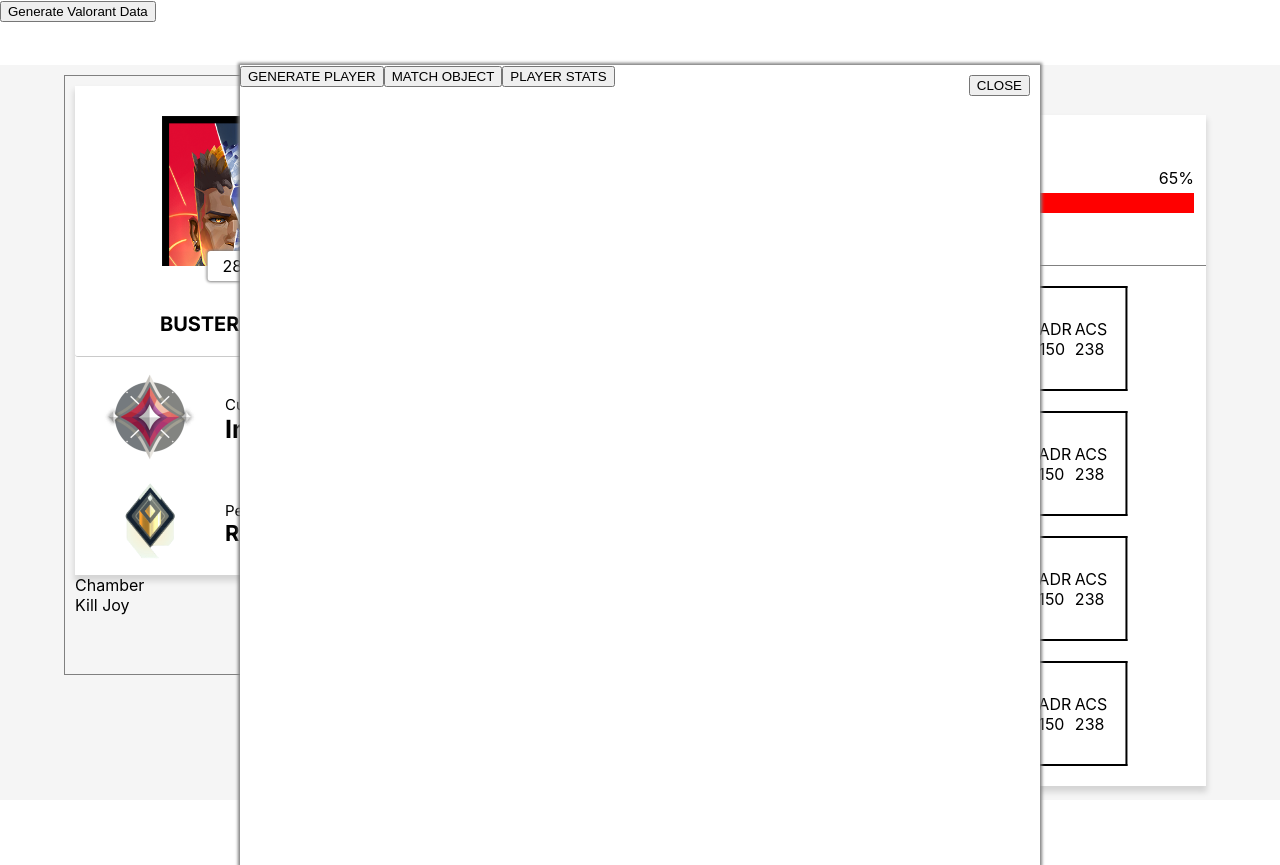
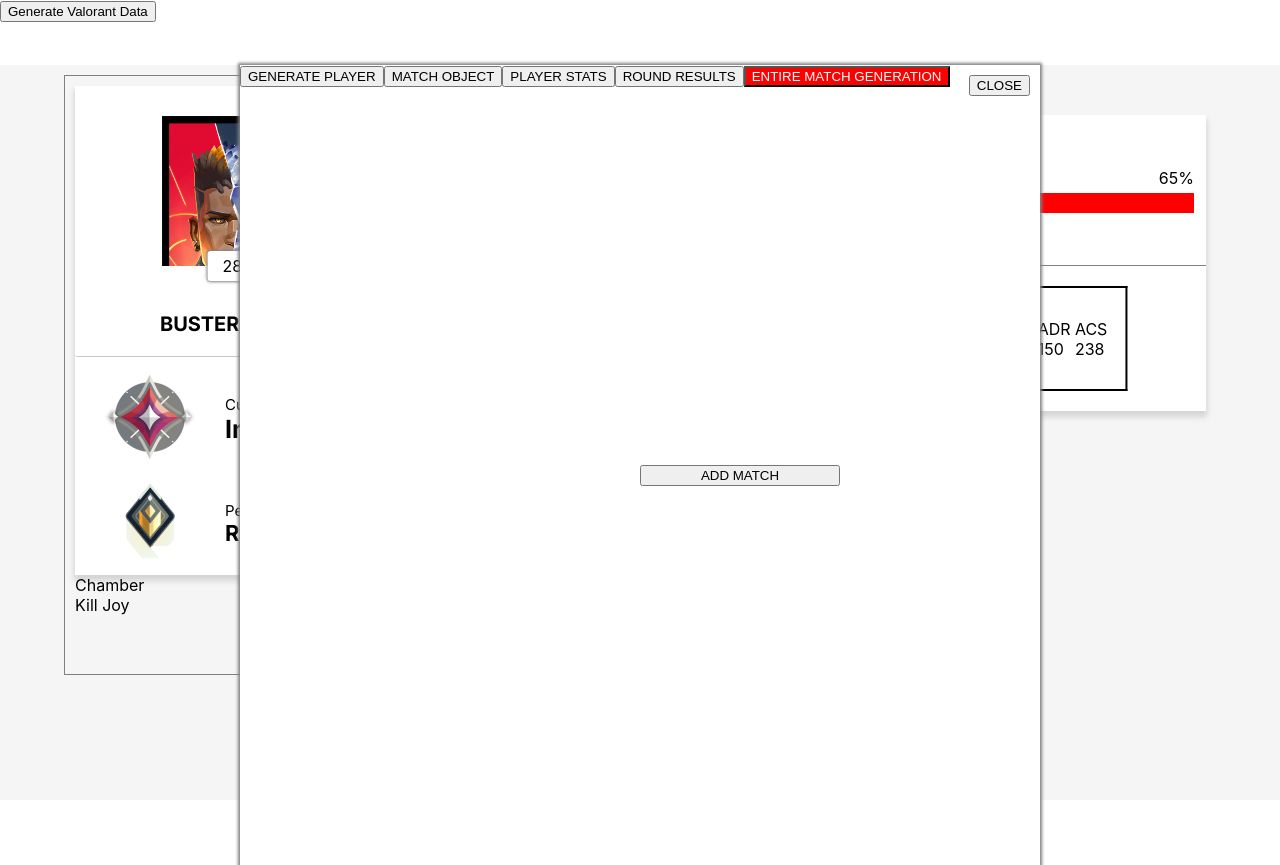
Before and after one commit to Damango/Valorant-Stat-Tracker, a React (Create React App) app: page / in a window 1280 px wide. Both pictures are taken after a click on the button "Generate Valorant Data". Built offline with nearby package versions, Linux system fonts and the light colour scheme.

Commit message:
Data Generation complete

```diff
--- a/src/Components/MatchCard/MatchCard.css
+++ b/src/Components/MatchCard/MatchCard.css
@@ -140,6 +140,7 @@
 	background-color: white;
 	border: 1px solid black;
 	transition: 0.3s;
+	overflow: hidden;
 }
 
 .drop-down-chart-container {
--- a/src/Components/MatchCard/MatchCard.js
+++ b/src/Components/MatchCard/MatchCard.js
@@ -79,6 +79,63 @@
 		);
 	}
 
+	function calculatePlayerStats() {
+		let i, j;
+		let roundResults = props.matchData.roundResults;
+
+		let kills = 0;
+		let deaths = 0;
+		let assists = Math.floor(Math.random() * 9);
+		let KDRatio = 0;
+		for (i = 0; i < roundResults.length; i++) {
+			for (j = 0; j < roundResults[i].playerStats.length; j++) {
+				if (roundResults[i].playerStats[j].playerID === props.currentPlayer) {
+					kills += roundResults[i].playerStats[j].kills;
+					if (roundResults[i].playerStats[j].died) {
+						deaths += 1;
+					}
+				}
+			}
+		}
+
+		console.log("Kills: " + kills);
+		console.log("Deaths: " + deaths);
+		if (deaths === 0) {
+			KDRatio = Math.round(kills);
+		} else {
+			KDRatio = Math.round((kills / deaths) * 100) / 100;
+		}
+
+		console.log(roundResults);
+
+		return (
+			<div className="match-player-stats-container">
+				<div className="match-player-kda">
+					<div>K/D/A</div>
+					<div>
+						{kills}/{deaths}/{assists}
+					</div>
+				</div>
+				<div className="match-player-kd">
+					<div>K/D</div>
+					<div>{KDRatio}</div>
+				</div>
+				<div className="match-player-hs-percent">
+					<div>HS%</div>
+					<div>25%</div>
+				</div>
+				<div className="match-player-adr">
+					<div>ADR</div>
+					<div>150</div>
+				</div>
+				<div className="match-player-acs">
+					<div>ACS</div>
+					<div>238</div>
+				</div>
+			</div>
+		);
+	}
+
 	function generateRandomDelay() {
 		let theRandomNumber = Math.random() * 0.5;
 
@@ -117,6 +174,13 @@
 		if (dropDown) {
 			return (
 				<div className="match-card-drop-down-container" ref={dropDownRef}>
+					<button
+						onClick={() => {
+							calculatePlayerStats();
+						}}
+					>
+						CLICK
+					</button>
 					<div className="drop-down-chart-container">
 						<ResponsiveContainer width="100%" height={250}>
 							<LineChart
@@ -197,28 +261,7 @@
 					{calculateMatchResult()}
 				</div>
 
-				<div className="match-player-stats-container">
-					<div className="match-player-kda">
-						<div>K/D/A</div>
-						<div>26/7/19</div>
-					</div>
-					<div className="match-player-kd">
-						<div>K/D</div>
-						<div>1.5</div>
-					</div>
-					<div className="match-player-hs-percent">
-						<div>HS%</div>
-						<div>25%</div>
-					</div>
-					<div className="match-player-adr">
-						<div>ADR</div>
-						<div>150</div>
-					</div>
-					<div className="match-player-acs">
-						<div>ACS</div>
-						<div>238</div>
-					</div>
-				</div>
+				{calculatePlayerStats()}
 			</div>
 			{renderDropDown()}
 		</div>
--- a/src/GenerateMatchData/GenerateMatchData.js
+++ b/src/GenerateMatchData/GenerateMatchData.js
@@ -32,7 +32,7 @@
 	let names = [
 		"Mambu",
 		"SADE",
-		"Busters",
+		"Giga Busters",
 		"DonnieTMain",
 		"EVIL Busters",
 		"Evil Mambu",
@@ -71,11 +71,11 @@
 
 	function generatePlayerStats() {
 		let playerStatsObject = {
-			playerID: "Busters#zyzz",
+			playerID: names[Math.floor(Math.random() * names.length)] + "#zyzz",
 			kills: Math.floor(Math.random() * 5),
 			damage: Math.floor(Math.random() * 500),
 			score: Math.floor(Math.random() * 1500),
-			damage: [],
+			died: Math.random() < 0.5,
 			economy: {
 				loadoutValue: Math.floor(Math.random() * 7000),
 				weapon: weapons[Math.floor(Math.random() * weapons.length)],
@@ -88,10 +88,33 @@
 			},
 		};
 		console.log(playerStatsObject);
+		return playerStatsObject;
 	}
 
 	function generateRoundResults(roundIndex) {
 		let playersStats = [];
+		let j;
+		for (j = 0; j < 9; j++) {
+			playersStats.push(generatePlayerStats());
+		}
+		playersStats.push({
+			playerID: "Busters#zyzz",
+			kills: Math.floor(Math.random() * 5),
+			damage: Math.floor(Math.random() * 500),
+			score: Math.floor(Math.random() * 1500),
+			died: Math.random() < 0.5,
+			damage: [],
+			economy: {
+				loadoutValue: 800,
+				weapon: "Vandal",
+				armor: "full",
+				remaining: 5000,
+				spent: 3900,
+			},
+			ability: {
+				test: "Brim Molly",
+			},
+		});
 		let i;
 		for (i = 0; i < 10; i++) {}
 		let roundResultObject = {
@@ -100,30 +123,19 @@
 			winningTeam: teams[Math.floor(Math.random() * 2)],
 			bombPlanter: "",
 			bombDefuser: "",
-			playerStats: [
-				{
-					playerID: "Busters#zyzz",
-					kills: 4,
-					damage: 375,
-					score: 1200,
-					damage: [],
-					economy: {
-						loadoutValue: 800,
-						weapon: "Vandal",
-						armor: "full",
-						remaining: 5000,
-						spent: 3900,
-					},
-					ability: {
-						test: "Brim Molly",
-					},
-				},
-			],
+			playerStats: playersStats,
 		};
+		console.log(roundResultObject);
+		return roundResultObject;
 	}
 	function generateMatch() {
-		let i;
+		let i, j;
 		let players = [];
+		let roundResults = [];
+
+		for (j = 0; j < 13; j++) {
+			roundResults.push(generateRoundResults(j + 1));
+		}
 
 		for (i = 0; i < 10; i++) {
 			players.push(generateRandomPlayer());
@@ -144,12 +156,21 @@
 				winningTeam: teams[Math.floor(Math.random() * 2)],
 			},
 			players: players,
+			roundResults: roundResults,
 		};
 
 		console.log(matchObject);
+		return matchObject;
 	}
 
 	function generatePlayerHistory() {}
+
+	function addMatch() {
+		let matchHistory = props.matchData;
+		matchHistory.push(generateMatch());
+		console.log(matchHistory);
+		props.setMatchData(matchHistory);
+	}
 
 	return (
 		<div className="generate-match-data-container">
@@ -185,6 +206,36 @@
 			>
 				PLAYER STATS
 			</button>
+
+			<button
+				onClick={() => {
+					generateRoundResults();
+				}}
+			>
+				ROUND RESULTS
+			</button>
+
+			<button
+				onClick={() => {
+					generateMatch();
+				}}
+				style={{ backgroundColor: "red", color: "white" }}
+			>
+				ENTIRE MATCH GENERATION
+			</button>
+
+			<button
+				onClick={addMatch}
+				style={{
+					width: "200px",
+					position: "absolute",
+					top: "50%",
+					left: "50%",
+					transformTranslate: "-50%, -50%",
+				}}
+			>
+				ADD MATCH
+			</button>
 		</div>
 	);
 };
--- a/src/Match Data/MatchData.js
+++ b/src/Match Data/MatchData.js
@@ -65,7 +65,7 @@
 						kills: 4,
 						damage: 375,
 						score: 1200,
-						damage: [],
+
 						economy: {
 							loadoutValue: 800,
 							weapon: "Vandal",
@@ -91,7 +91,7 @@
 						kills: 4,
 						damage: 375,
 						score: 1200,
-						damage: [],
+
 						economy: {
 							loadoutValue: 1900,
 							weapon: "Vandal",
@@ -117,7 +117,7 @@
 						kills: 4,
 						damage: 375,
 						score: 1200,
-						damage: [],
+
 						economy: {
 							loadoutValue: 4800,
 							weapon: "Vandal",
@@ -143,7 +143,7 @@
 						kills: 4,
 						damage: 375,
 						score: 1200,
-						damage: [],
+
 						economy: {
 							loadoutValue: 2000,
 							weapon: "Vandal",
@@ -169,7 +169,7 @@
 						kills: 4,
 						damage: 375,
 						score: 1200,
-						damage: [],
+
 						economy: {
 							loadoutValue: 2600,
 							weapon: "Vandal",
@@ -195,7 +195,7 @@
 						kills: 4,
 						damage: 375,
 						score: 1200,
-						damage: [],
+
 						economy: {
 							loadoutValue: 7600,
 							weapon: "Vandal",
@@ -221,7 +221,7 @@
 						kills: 4,
 						damage: 375,
 						score: 1200,
-						damage: [],
+
 						economy: {
 							loadoutValue: 9000,
 							weapon: "Vandal",
@@ -247,7 +247,7 @@
 						kills: 4,
 						damage: 375,
 						score: 1200,
-						damage: [],
+
 						economy: {
 							loadoutValue: 5600,
 							weapon: "Vandal",
@@ -273,7 +273,7 @@
 						kills: 4,
 						damage: 375,
 						score: 1200,
-						damage: [],
+
 						economy: {
 							loadoutValue: 3200,
 							weapon: "Vandal",
@@ -299,7 +299,7 @@
 						kills: 4,
 						damage: 375,
 						score: 1200,
-						damage: [],
+
 						economy: {
 							loadoutValue: 1700,
 							weapon: "Vandal",
@@ -325,7 +325,7 @@
 						kills: 4,
 						damage: 375,
 						score: 1200,
-						damage: [],
+
 						economy: {
 							loadoutValue: 2850,
 							weapon: "Vandal",
@@ -351,7 +351,7 @@
 						kills: 4,
 						damage: 375,
 						score: 1200,
-						damage: [],
+
 						economy: {
 							loadoutValue: 12000,
 							weapon: "Vandal",
@@ -377,7 +377,7 @@
 						kills: 4,
 						damage: 375,
 						score: 1200,
-						damage: [],
+
 						economy: {
 							loadoutValue: 12000,
 							weapon: "Vandal",
@@ -403,7 +403,7 @@
 						kills: 4,
 						damage: 375,
 						score: 1200,
-						damage: [],
+
 						economy: {
 							loadoutValue: 12000,
 							weapon: "Vandal",
@@ -429,7 +429,7 @@
 						kills: 4,
 						damage: 375,
 						score: 1200,
-						damage: [],
+
 						economy: {
 							loadoutValue: 12000,
 							weapon: "Vandal",
@@ -455,253 +455,7 @@
 						kills: 4,
 						damage: 375,
 						score: 1200,
-						damage: [],
-						economy: {
-							loadoutValue: 12000,
-							weapon: "Vandal",
-							armor: "full",
-							remaining: 5000,
-							spent: 3900,
-						},
-						ability: {
-							test: "Brim Molly",
-						},
-					},
-				],
-			},
-		],
-	},
-	{
-		matchInfo: {
-			matchID: Math.floor(Math.random() * 2000),
-			mapID: "Haven",
-			gameLength: "22m 13s",
-			gameMode: "Competitive",
-			isRanked: true,
-			seasonID: "E4 A2",
-			winningTeam: "red",
-		},
-		players: [
-			{
-				playerID: "Busters",
-				tagLine: "zyzz",
-				teamID: "blue",
-				partyID: "test",
-				agent: "Chamber",
-				compRank: "Immortal II",
-				playerLevel: 278,
-				stats: [],
-			},
-			{
-				playerID: "DonnieTMain",
-				tagLine: "test",
-				teamID: "blue",
-				partyID: "test",
-				agent: "Chamber",
-				compRank: "Immortal II",
-				playerLevel: 278,
-				stats: [],
-			},
-			{
-				playerID: "Player 2",
-				tagLine: "zyzz",
-				teamID: "blue",
-				partyID: "test",
-				agent: "Chamber",
-				compRank: "Immortal II",
-				playerLevel: 278,
-				stats: [],
-			},
-			{
-				playerID: "Player 3",
-				tagLine: "zyzz",
-				teamID: "blue",
-				partyID: "test",
-				agent: "Chamber",
-				compRank: "Immortal II",
-				playerLevel: 278,
-				stats: [],
-			},
-		],
-		teams: [],
-		roundResults: [
-			{
-				roundNum: 1,
-				roundResult: "defuse",
-				winningTeam: "blue",
-				bombPlanter: "",
-				bombDefuser: "",
-				playerStats: [
-					{
-						playerID: "Busters#zyzz",
-						kills: 4,
-						damage: 375,
-						score: 1200,
-						damage: [],
-						economy: {
-							loadoutValue: 12000,
-							weapon: "Vandal",
-							armor: "full",
-							remaining: 5000,
-							spent: 3900,
-						},
-						ability: {
-							test: "Brim Molly",
-						},
-					},
-				],
-			},
-		],
-	},
-	{
-		matchInfo: {
-			matchID: Math.floor(Math.random() * 2000),
-			mapID: "Ice Box",
-			gameLength: "34m 10s",
-			gameMode: "Competitive",
-			isRanked: true,
-			seasonID: "E4 A2",
-			winningTeam: "blue",
-		},
-		players: [
-			{
-				playerID: "Busters",
-				tagLine: "zyzz",
-				teamID: "blue",
-				partyID: "test",
-				agent: "Chamber",
-				compRank: "Immortal II",
-				playerLevel: 278,
-				stats: [],
-			},
-			{
-				playerID: "DonnieTMain",
-				tagLine: "test",
-				teamID: "blue",
-				partyID: "test",
-				agent: "Chamber",
-				compRank: "Immortal II",
-				playerLevel: 278,
-				stats: [],
-			},
-			{
-				playerID: "Player 2",
-				tagLine: "zyzz",
-				teamID: "blue",
-				partyID: "test",
-				agent: "Chamber",
-				compRank: "Immortal II",
-				playerLevel: 278,
-				stats: [],
-			},
-			{
-				playerID: "Player 3",
-				tagLine: "zyzz",
-				teamID: "blue",
-				partyID: "test",
-				agent: "Chamber",
-				compRank: "Immortal II",
-				playerLevel: 278,
-				stats: [],
-			},
-		],
-		teams: [],
-		roundResults: [
-			{
-				roundNum: 1,
-				roundResult: "defuse",
-				winningTeam: "blue",
-				bombPlanter: "",
-				bombDefuser: "",
-				playerStats: [
-					{
-						playerID: "Busters#zyzz",
-						kills: 4,
-						damage: 375,
-						score: 1200,
-						damage: [],
-						economy: {
-							loadoutValue: 12000,
-							weapon: "Vandal",
-							armor: "full",
-							remaining: 5000,
-							spent: 3900,
-						},
-						ability: {
-							test: "Brim Molly",
-						},
-					},
-				],
-			},
-		],
-	},
-	{
-		matchInfo: {
-			matchID: Math.floor(Math.random() * 2000),
-			mapID: "Ascent",
-			gameLength: "49m 30s",
-			gameMode: "Competitive",
-			isRanked: true,
-			seasonID: "E4 A2",
-			winningTeam: "blue",
-		},
-		players: [
-			{
-				playerID: "Busters",
-				tagLine: "zyzz",
-				teamID: "blue",
-				partyID: "test",
-				agent: "Chamber",
-				compRank: "Immortal II",
-				playerLevel: 278,
-				stats: [],
-			},
-			{
-				playerID: "DonnieTMain",
-				tagLine: "test",
-				teamID: "blue",
-				partyID: "test",
-				agent: "Chamber",
-				compRank: "Immortal II",
-				playerLevel: 278,
-				stats: [],
-			},
-			{
-				playerID: "Player 2",
-				tagLine: "zyzz",
-				teamID: "blue",
-				partyID: "test",
-				agent: "Chamber",
-				compRank: "Immortal II",
-				playerLevel: 278,
-				stats: [],
-			},
-			{
-				playerID: "Player 3",
-				tagLine: "zyzz",
-				teamID: "blue",
-				partyID: "test",
-				agent: "Chamber",
-				compRank: "Immortal II",
-				playerLevel: 278,
-				stats: [],
-			},
-		],
-		teams: [],
-		roundResults: [
-			{
-				roundNum: 1,
-				roundResult: "defuse",
-				winningTeam: "blue",
-				bombPlanter: "",
-				bombDefuser: "",
-				playerStats: [
-					{
-						playerID: "Busters#zyzz",
-						kills: 4,
-						damage: 375,
-						score: 1200,
-						damage: [],
+
 						economy: {
 							loadoutValue: 12000,
 							weapon: "Vandal",
--- a/src/ValorantTracker.js
+++ b/src/ValorantTracker.js
@@ -4,10 +4,11 @@
 import GenerateMatchData from "./GenerateMatchData/GenerateMatchData";
 
 import MatchData from "./Match Data/MatchData";
-import matchData from "./Match Data/MatchData";
+
 const ValorantTracker = (props) => {
 	const [currentPlayer, setCurrentPlayer] = useState("Busters#zyzz");
 	const [viewState, setViewState] = useState("tracker");
+	const [matchData, setMatchData] = useState(MatchData);
 
 	function getCurrentPlayerStats() {
 		let i;
@@ -38,7 +39,13 @@
 
 	function renderViewState() {
 		if (viewState === "generate") {
-			return <GenerateMatchData setViewState={setViewState} />;
+			return (
+				<GenerateMatchData
+					setViewState={setViewState}
+					matchData={matchData}
+					setMatchData={setMatchData}
+				/>
+			);
 		} else {
 			return "";
 		}
@@ -126,7 +133,7 @@
 								</div>
 							</div>
 							<div className="match-history-card-list-container">
-								{MatchData.map((match, index) => (
+								{matchData.map((match, index) => (
 									<MatchCard
 										matchData={match}
 										index={index}
```
